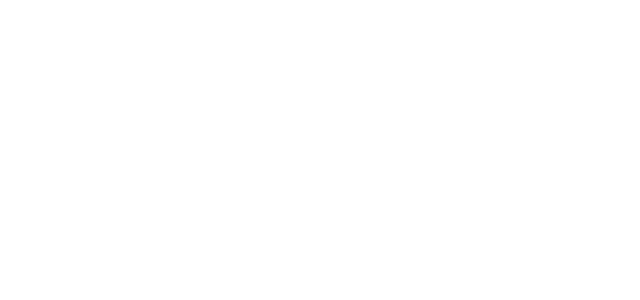
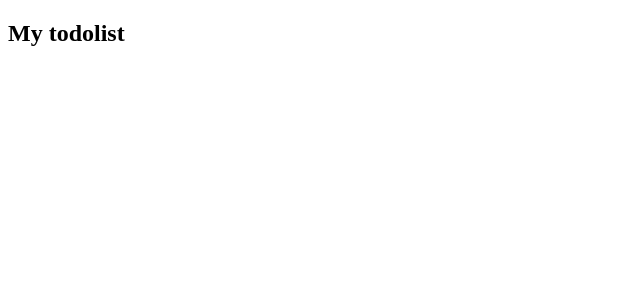
Before and after one commit to WilliamJGrace/tovue-app, a Vue app: page / in a window 1280 px wide. Shown: the top 300 px of the page, without its empty margins (0-640 px from the left). Built offline with nearby package versions, Linux system fonts and the light colour scheme.

Commit message:
importing and rendering todos component

```diff
--- a/src/App.vue
+++ b/src/App.vue
@@ -1,12 +1,19 @@
 <template>
   <div id="app">
+    <Todos v-bind:todos="todos"/>
   </div>
 </template>
 
 <script>
 
+import Todos from './components/todos'
+
+
 export default {
   name: 'App',
+  components: {
+    Todos
+  },
   data() {
     return {
       todos: [
```
